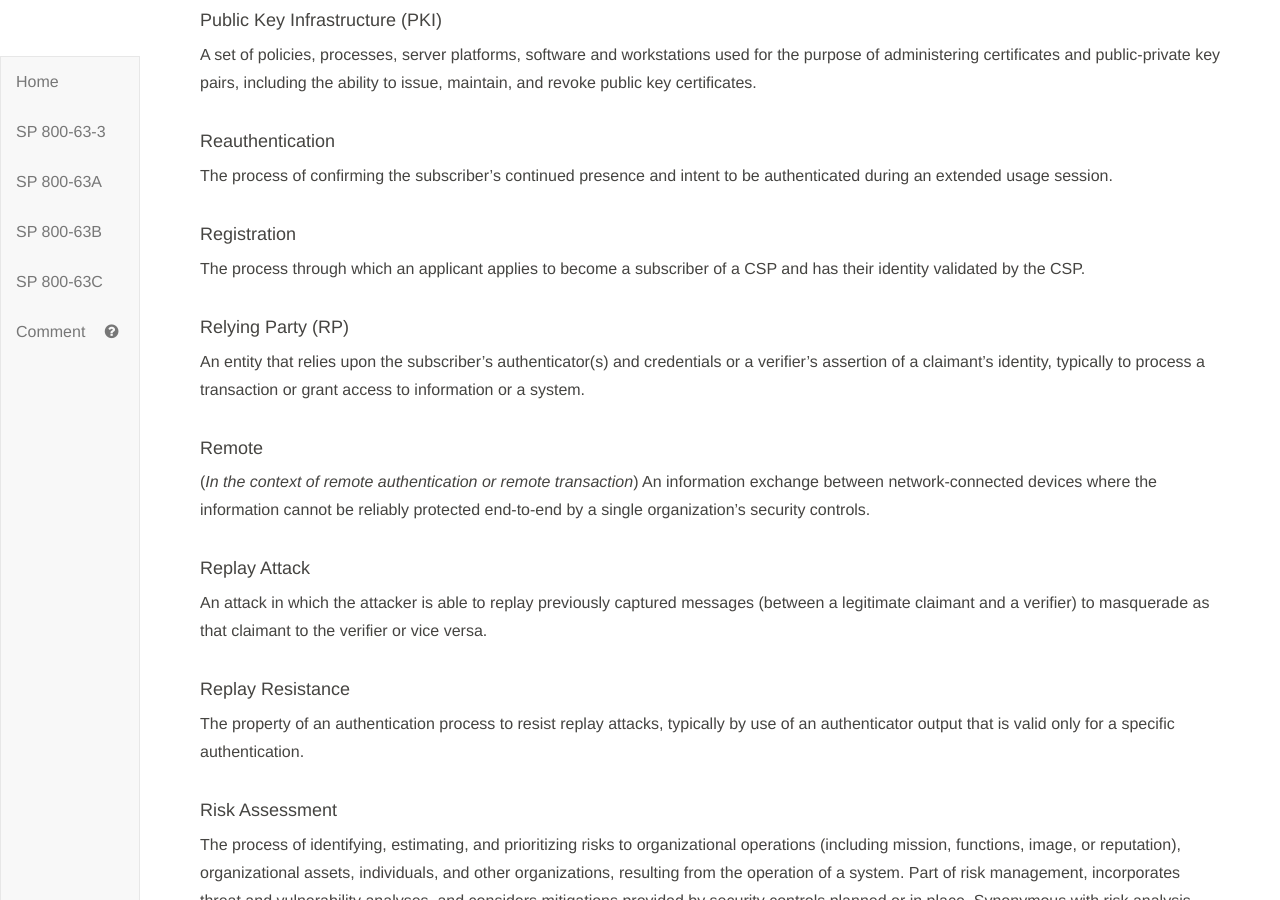
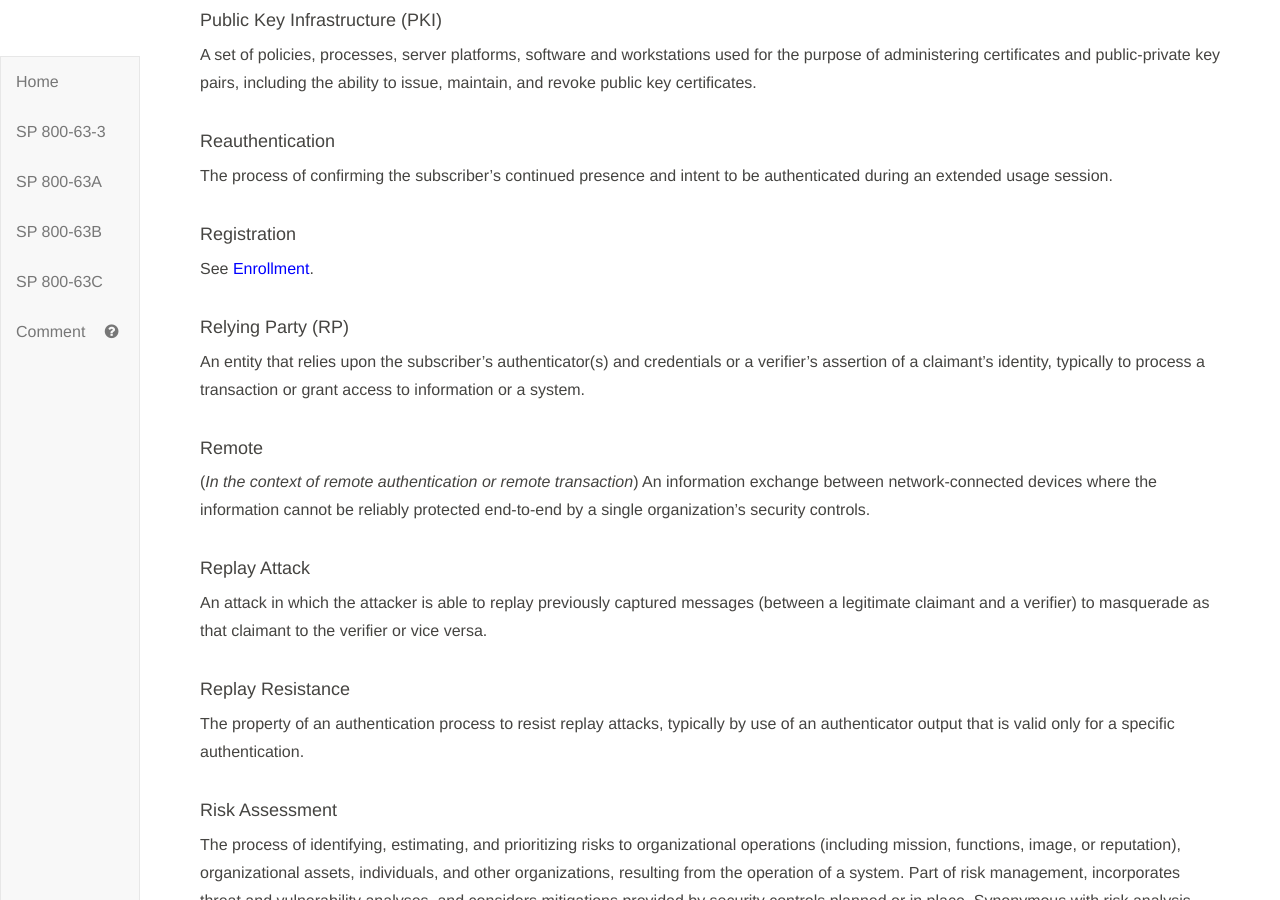
Before and after one commit to usnistgov/800-63-3, a Jekyll site: the page built from sp800-63-3/definitions.md, in a window 1280 px wide and 900 px high, scrolled down 12429 px. Built offline with Jekyll 4.4.1, drawn with Linux system fonts in a browser that asks for light colours; our own code applies the rules of GitHub Pages for plain Markdown files.

Commit message:
Closes #1177

```diff
--- a/sp800-63-3/definitions.md
+++ b/sp800-63-3/definitions.md
@@ -173,7 +173,7 @@ An attack in which an attacker listens passively to the authentication protocol
 #### Electronic Authentication (E-Authentication)
 See *Digital Authentication*.
 
-#### Enrollment
+#### <a name="enroll"></a> Enrollment
 The process through which an applicant applies to become a subscriber of a CSP and the CSP validates the identity of the applicant.
 
 #### Entropy
@@ -340,7 +340,7 @@ A set of policies, processes, server platforms, software and workstations used f
 The process of confirming the subscriber's continued presence and intent to be authenticated during an extended usage session.
 
 #### Registration
-The process through which an applicant applies to become a subscriber of a CSP and has their identity validated by the CSP.
+See [Enrollment](#enroll).
 
 #### Relying Party (RP)
 An entity that relies upon the subscriber's authenticator(s) and credentials or a verifier's assertion of a claimant's identity, typically to process a transaction or grant access to information or a system.
```
